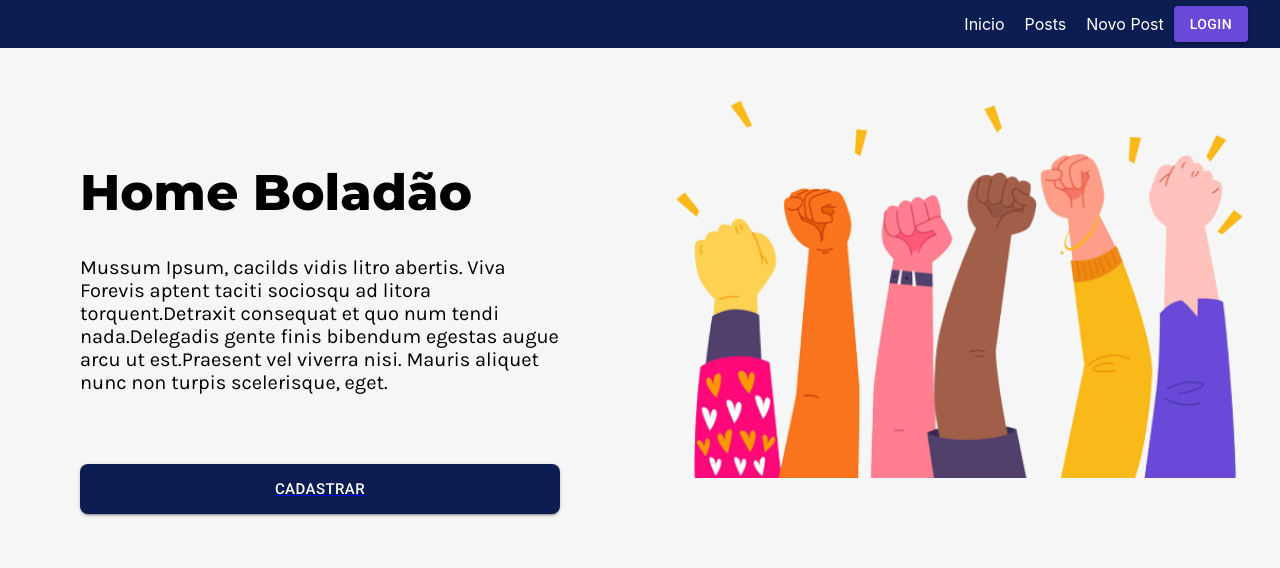
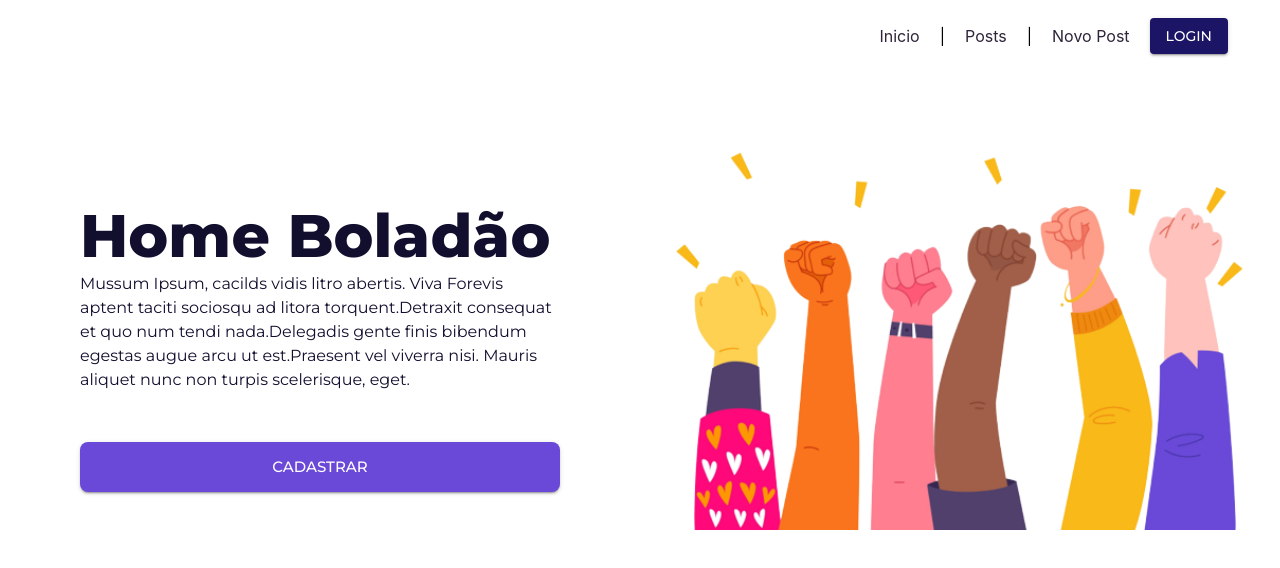
Before and after one commit to alinevitoriasi/boladao-web, a React (Create React App) app: page / in a window 1280 px wide. Shown: the top 568 px of the page. Built offline with nearby package versions, Linux system fonts and the light colour scheme; the HTML template or start-up script is replaced by a standard one.

Commit message:
🎨 Customizações de telas

```diff
--- a/public/index.html
+++ b/public/index.html
@@ -12,7 +12,9 @@
     <link rel="stylesheet" href="https://fonts.googleapis.com/icon?family=Material+Icons"/>
     <link rel="preconnect" href="https://fonts.googleapis.com">
     <link rel="preconnect" href="https://fonts.gstatic.com" crossorigin>
+    <link rel="preconnect" href="https://fonts.googleapis.com">
     <link href="https://fonts.googleapis.com/css2?family=Karla:wght@400&family=Montserrat:wght@800&display=swap" rel="stylesheet">
+    <link href="https://fonts.googleapis.com/css2?family=Montserrat:ital,wght@0,200;0,300;0,400;0,500;0,600;0,700;1,700&display=swap" rel="stylesheet">
     <title>Primeiro Projeto</title>
   </head>
   <body>
--- a/src/App.tsx
+++ b/src/App.tsx
@@ -12,16 +12,44 @@ import SignUp from './pages/SignUp';
 import NewPosts from './pages/NewPosts';
 import Posts from './pages/Posts';
 
+declare module '@mui/material/styles' {
+  interface Theme {
+    status: {
+      danger: string;
+    };
+  }
+  interface ThemeOptions {
+    status?: {
+      danger?: string;
+    };
+  }
+}
+
 const App = () => {
   const appTheme = createTheme({
     spacing: 4,
+
+    components: {
+      MuiTypography: {
+        defaultProps: {
+          color: '#110E2E',
+        },
+      },
+    },
+
+    status: {
+      danger: '#0B1D51',
+    },
     palette: {
       primary: {
-        main: '#0B1D51',
+        main: '#6A49D8',
       },
       secondary: {
-        main: '#6A49D8',
+        main: '#1c1464',
       },
+    },
+    typography: {
+      fontFamily: ['Montserrat'].join(','),
     },
   });
 
@@ -29,7 +57,7 @@ const App = () => {
     <BrowserRouter>
       <ThemeProvider theme={appTheme}>
         <AppBar />
-        <Box sx={{ backgroundColor: '#f6f6f6', height: '100vh' }}>
+        <Box sx={{ backgroundColor: '#FFFFFF', height: '100vh' }}>
           <Routes>
             <Route path='/' element={<Home />} />
             <Route path='/sobre' element={<About />} />
--- a/src/components/appBar/index.tsx
+++ b/src/components/appBar/index.tsx
@@ -13,7 +13,7 @@ const AppBar = () => {
 
   return (
     <Box>
-      <MuiAppBar position='static'>
+      <MuiAppBar color='transparent' position='static' sx={{ paddingTop: 3 }}>
         <Toolbar
           variant='dense'
           sx={{ display: 'flex', justifyContent: 'flex-end' }}
--- a/src/components/header/index.tsx
+++ b/src/components/header/index.tsx
@@ -9,9 +9,11 @@ const Header = () => {
         <Link className='link-button' to='/'>
           Inicio
         </Link>
+        <span>|</span>
         <Link className='link-button' to='/posts'>
           Posts
         </Link>
+        <span>|</span>
         <Link className='link-button' to='/novopost'>
           Novo Post
         </Link>
--- a/src/components/header/style.css
+++ b/src/components/header/style.css
@@ -1,5 +1,6 @@
 .link-button {
-  color: white;
+  color: #2f243a;
   text-decoration: none;
-  margin: 10px;
+  margin-left: 20px;
+  margin-right: 20px;
 }
--- a/src/pages/Home/index.tsx
+++ b/src/pages/Home/index.tsx
@@ -4,28 +4,33 @@ import './style.css';
 import Button from '../../components/Button';
 
 import home from '../../assets/home-image.png';
-import { Grid } from '@mui/material';
+import { Grid, Typography } from '@mui/material';
 import { Box } from '@mui/system';
-import { Link } from 'react-router-dom';
+import { useNavigate } from 'react-router-dom';
 
 const Home = () => {
+  const navigate = useNavigate();
+
   return (
-    <Grid container>
+    <Grid container sx={{ paddingTop: 10 }}>
       <Grid item md={6} sm={12}>
         <Box
           sx={{
+            marginTop: 5,
             p: 20,
           }}
         >
-          <h1 className='title'>Home Boladão</h1>
-          <p className='description'>
+          <Typography variant='h2' className='title' sx={{ fontWeight: 800 }}>
+            Home Boladão
+          </Typography>
+          <Typography variant='body1'>
             Mussum Ipsum, cacilds vidis litro abertis. Viva Forevis aptent
             taciti sociosqu ad litora torquent.Detraxit consequat et quo num
             tendi nada.Delegadis gente finis bibendum egestas augue arcu ut
             est.Praesent vel viverra nisi. Mauris aliquet nunc non turpis
             scelerisque, eget.
-          </p>
-          <Link to='/cadastrar'>
+          </Typography>
+
           <Button
             sx={{
               height: '50px',
@@ -35,8 +40,8 @@ const Home = () => {
             text='Cadastrar'
             color='primary'
             size='large'
+            onClick={() => navigate('/cadastrar')}
           />
-          </Link>
         </Box>
       </Grid>
       <Grid item md={6} sm={12}>
--- a/src/pages/Posts/index.tsx
+++ b/src/pages/Posts/index.tsx
@@ -5,7 +5,7 @@ import Card from '../../components/Card';
 
 const Posts = () => {
   return (
-    <Grid container>
+    <Grid container sx={{ paddingLeft: 15, paddingRight: 15 }}>
       <Grid item md={6} sm={12}>
         <Card
           text='Mussum Ipsum, cacilds vidis litro abertis.
```
Lines whose indentation alone changed are shown as unchanged.
